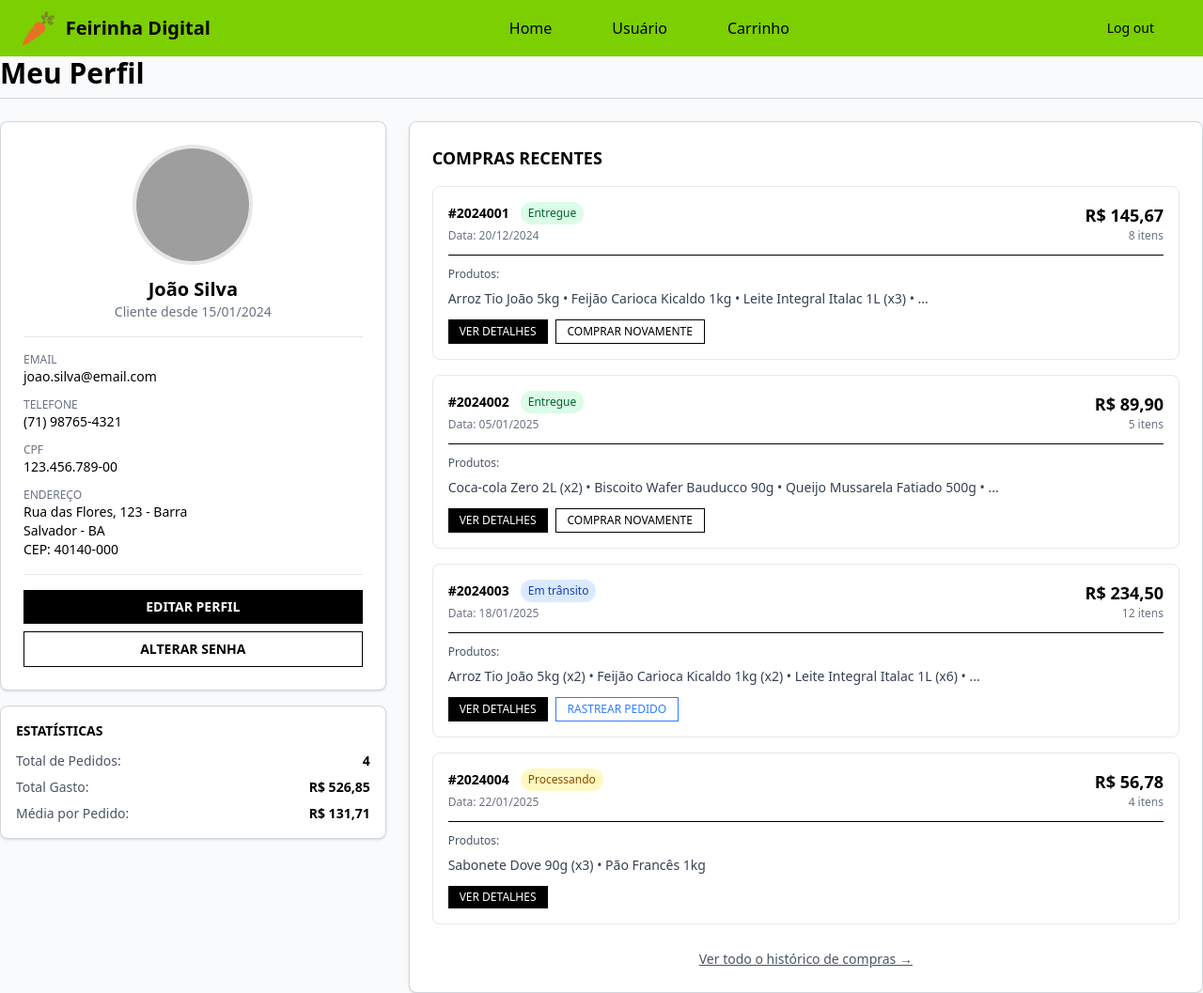
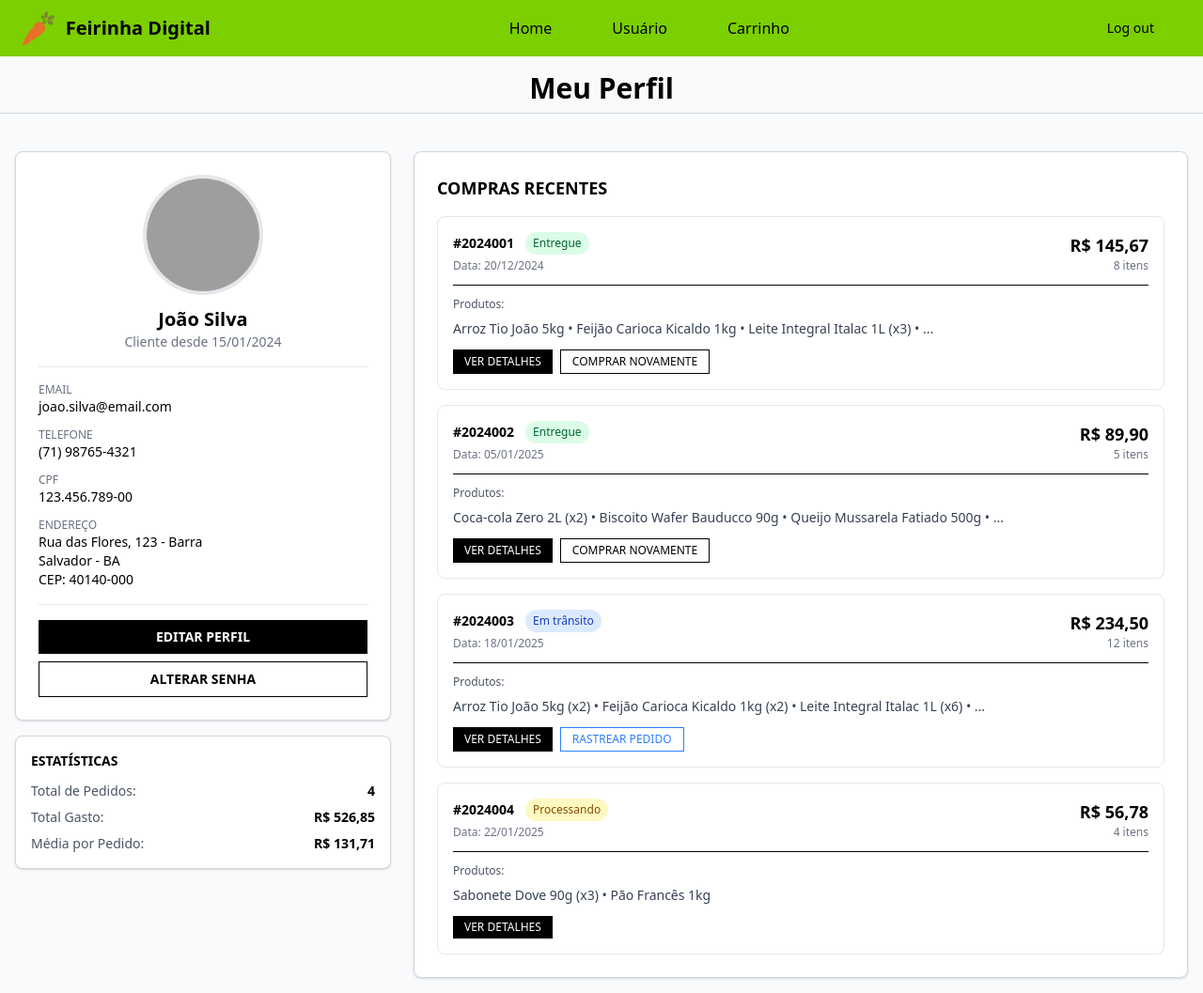
Before and after one commit to TamyDB/Feirinha-Digital, a PHP site: page /user.php in a window 1280 px wide. Shown: the whole page at 94% size. Run offline with PHP 8.4, Linux system fonts and the light colour scheme; grey boxes are pictures that could not be loaded.

Commit message:
fix: minor fixes

```diff
--- a/cart.php
+++ b/cart.php
@@ -105,7 +105,7 @@ foreach ($produtos as $produto) {
     </nav>
 
 
-    <div class="grid grid-cols-3 gap-4">
+    <div class="grid grid-cols-3 gap-4 p-4">
         <div class="flex flex-col col-span-2 gap-3">
             <table class="w-full text-sm text-left rtl:text-right border-1 border-gray-300">
                 <thead class="text-xs uppercase">
--- a/user.php
+++ b/user.php
@@ -120,12 +120,12 @@ foreach ($compras as $compra) {
 
 
     <!-- Header -->
-    <div class="mb-6">
-        <h1 class="text-3xl font-bold mb-2">Meu Perfil</h1>
+    <div class="mb-6 pt-4">
+        <h1 class="text-center text-3xl font-bold mb-2">Meu Perfil</h1>
         <div class="border-b border-gray-300"></div>
     </div>
 
-    <div class="grid grid-cols-3 gap-6">
+    <div class="grid grid-cols-3 gap-6 p-4">
         <!-- Coluna Esquerda - Informações do Perfil -->
         <div class="col-span-1">
             <!-- Card do Perfil -->
@@ -269,13 +269,6 @@ foreach ($compras as $compra) {
                         </div>
                     <?php endforeach; ?>
                 </div>
-
-                <!-- Link para Ver Mais -->
-                <div class="text-center mt-6">
-                    <a href="#" class="text-sm text-gray-600 hover:text-black underline">
-                        Ver todo o histórico de compras →
-                    </a>
-                </div>
             </div>
         </div>
     </div>
```
Also changed, not shown: main.php (+6 -6 lines).
